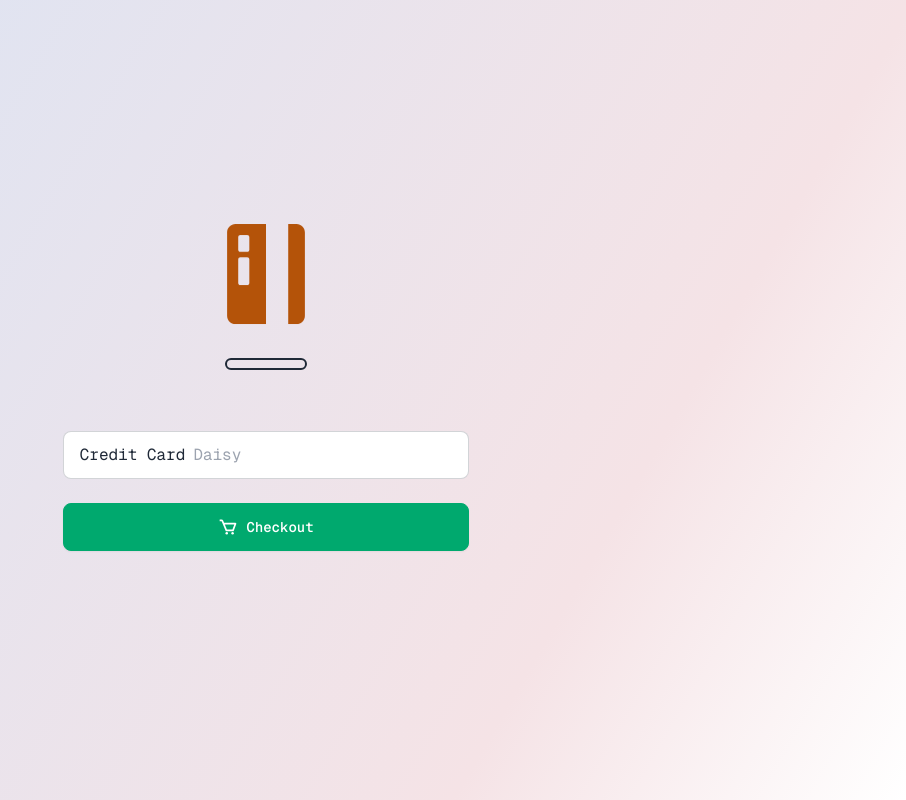
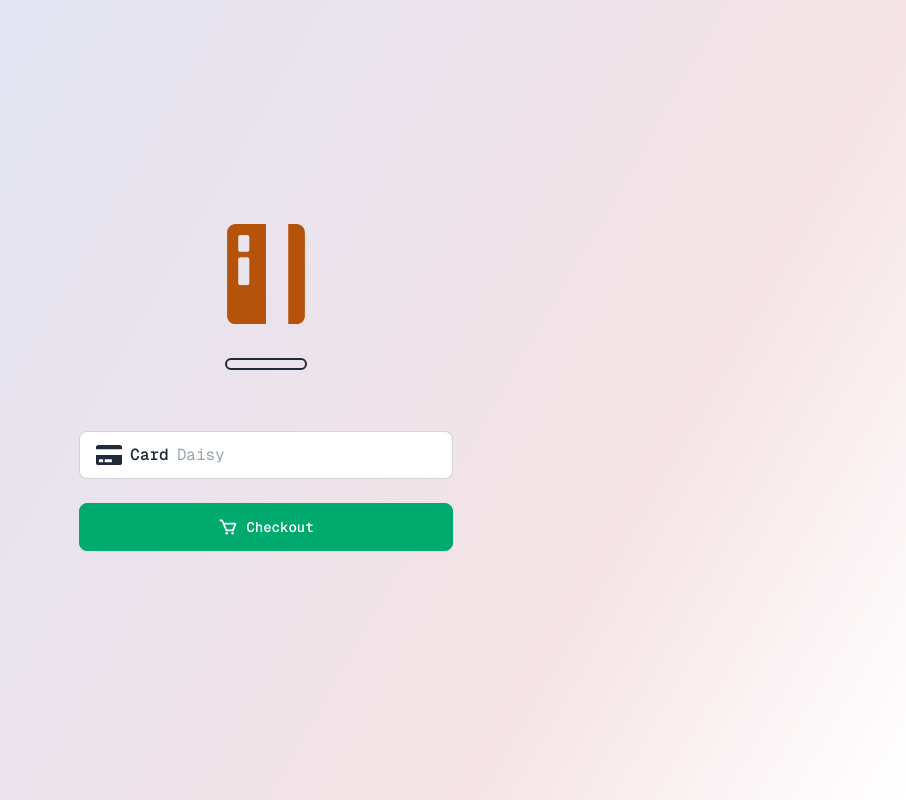
Before and after one commit to beelol/em-card-verifier-app, a Next.js app: page / in a window 1280 px wide. Shown: the whole page, without its empty margins (374-1280 px from the left). Built offline with nearby package versions, Linux system fonts and the light colour scheme.

Commit message:
Add card type detection with icon

```diff
--- a/src/components/CreditCardForm/CreditCardForm.tsx
+++ b/src/components/CreditCardForm/CreditCardForm.tsx
@@ -5,7 +5,8 @@ import { useCheckout } from 'src/apiBridge/checkout';
 import { getVerificationMessage } from 'src/app/utils/getVerificationMessage';
 import { BiCart } from 'react-icons/bi';
 import { toast } from 'react-toastify';
-import { useEffect } from 'react';
+import { useEffect, useState } from 'react';
+import { DynamicCardIcon } from '../DynamicCardIcon';
 
 export const CreditCardForm = () => {
   const { checkout, checkoutPending } = useCheckout();
@@ -15,7 +16,6 @@ export const CreditCardForm = () => {
       await checkout(e);
       toast.success('Payment successful!');
     } catch (error: any) {
-      console.log(error);
       toast.error(error.message);
     }
   };
@@ -33,8 +33,8 @@ export const CreditCardForm = () => {
     }
   }, [verificationError, verificationData]);
 
-  if (pendingVerification)
-    console.log('original pending verification', pendingVerification);
+  // if (pendingVerification)
+  //   console.log('original pending verification', pendingVerification);
 
   const submitUnavailable =
     pendingVerification ||
@@ -42,15 +42,18 @@ export const CreditCardForm = () => {
     verificationData?.cardIsValid === false ||
     checkoutPending;
 
+  const [cardNumber, setCardNumber] = useState('');
+
   return (
     <form onSubmit={onSubmit}>
       <div className="text-sm text-center sm:text-left font-[family-name:var(--font-geist-mono)]">
         <SmartInput
-          label="Credit Card"
+          label="Card"
           name="creditCard"
           type="text"
           className="grow"
           placeholder="Daisy"
+          icon={<DynamicCardIcon cardNumber={cardNumber} size={26} />}
           required
           status={getStatus({
             pendingVerification,
@@ -58,7 +61,7 @@ export const CreditCardForm = () => {
             verificationData,
           })}
           onChangeValidator={function (value: string): void {
-            console.log(value);
+            setCardNumber(value);
           }}
           lazyValidator={async function (value: string) {
             verifyCreditCard({
--- /dev/null
+++ b/src/components/DynamicCardIcon/DynamicCardIcon.tsx
@@ -0,0 +1,14 @@
+import { detectCardType } from 'src/systems/cardDetection/cardDetection';
+import { cardIconMap } from './utils';
+import { CreditCardIconProps } from './types';
+
+export const DynamicCardIcon: React.FC<CreditCardIconProps> = ({
+  cardNumber,
+  size = 24,
+  className = '',
+}) => {
+  const cardType = detectCardType(cardNumber);
+  const IconComponent = cardIconMap[cardType];
+
+  return <IconComponent size={size} className={className} />;
+};
--- /dev/null
+++ b/src/components/DynamicCardIcon/index.tsx
@@ -0,0 +1,3 @@
+export * from './DynamicCardIcon';
+export * from './types';
+export * from './utils';
--- /dev/null
+++ b/src/components/DynamicCardIcon/types.ts
@@ -0,0 +1,5 @@
+export interface CreditCardIconProps {
+  cardNumber: string;
+  size?: number;
+  className?: string;
+}
--- /dev/null
+++ b/src/components/DynamicCardIcon/utils.ts
@@ -0,0 +1,17 @@
+import { IconType } from 'react-icons';
+import {
+  FaCcAmex,
+  FaCcDiscover,
+  FaCcMastercard,
+  FaCcVisa,
+  FaCreditCard,
+} from 'react-icons/fa';
+import { CreditCardType } from 'src/systems/cardDetection/types';
+
+export const cardIconMap: Record<CreditCardType, IconType> = {
+  visa: FaCcVisa,
+  mastercard: FaCcMastercard,
+  amex: FaCcAmex,
+  discover: FaCcDiscover,
+  unknown: FaCreditCard,
+};
--- a/src/components/SmartInput/SmartInput.tsx
+++ b/src/components/SmartInput/SmartInput.tsx
@@ -8,6 +8,7 @@ export const SmartInput: React.FC<ISmartInputProps> = ({
   status,
   className,
   label,
+  icon,
   ...inputProps
 }) => {
   const [value, setValue] = useState('');
@@ -78,11 +79,12 @@ export const SmartInput: React.FC<ISmartInputProps> = ({
     }
   };
 
-  const combinedClassName = `${className || ''}`.trim();
+  const combinedClassName = `${className || ''} font-normal`.trim();
 
   return (
     <label
-      className={`${getStatusClassName()} input input-bordered flex items-center gap-2`}>
+      className={`${getStatusClassName()} input input-bordered flex items-center gap-2 font-semibold`}>
+      {icon}
       {label}
       <input
         value={value}
--- a/src/components/SmartInput/types.ts
+++ b/src/components/SmartInput/types.ts
@@ -6,4 +6,5 @@ export interface ISmartInputProps
   lazyValidator: (value: string) => Promise<void>;
   status?: Status;
   label: string;
+  icon?: React.ReactNode;
 }
--- /dev/null
+++ b/src/systems/cardDetection/cardDetection.ts
@@ -0,0 +1,12 @@
+import { cardPatterns } from './cardPatterns';
+import { CreditCardType } from './types';
+
+export const detectCardType = (cardNumber: string): CreditCardType => {
+  for (const [type, pattern] of Object.entries(cardPatterns)) {
+    if (pattern.test(cardNumber)) {
+      return type as CreditCardType;
+    }
+  }
+
+  return 'unknown';
+};
--- /dev/null
+++ b/src/systems/cardDetection/cardPatterns.ts
@@ -0,0 +1,17 @@
+import { CardPatterns } from './types';
+
+export const cardPatterns: CardPatterns = {
+  // Starts with 4, lengths of 13, 16, or 19
+  visa: /^4\d{12}(?:\d{3}|\d{6})?$/,
+
+  // Starts with 51-55 or 2221-2720
+  mastercard:
+    /^(5[1-5]\d{14}|222[1-9]\d{12}|22[3-9]\d{13}|2[3-6]\d{14}|27[0-1]\d{13}|2720\d{12})$/,
+
+  // Starts with 34 or 37, length of 15
+  amex: /^3[47]\d{13}$/,
+
+  // Starts with 6011, 644-649, 65, or 622126-622925
+  discover:
+    /^(6011\d{12}|64[4-9]\d{13}|65\d{14}|622(12[6-9]|1[3-9]\d|[2-8]\d{2}|9[0-1]\d|92[0-5])\d{10})$/,
+};
--- /dev/null
+++ b/src/systems/cardDetection/types.ts
@@ -0,0 +1,10 @@
+export type CreditCardType =
+  | 'visa'
+  | 'mastercard'
+  | 'amex'
+  | 'discover'
+  | 'unknown';
+
+export interface CardPatterns {
+  [key: string]: RegExp;
+}
```
